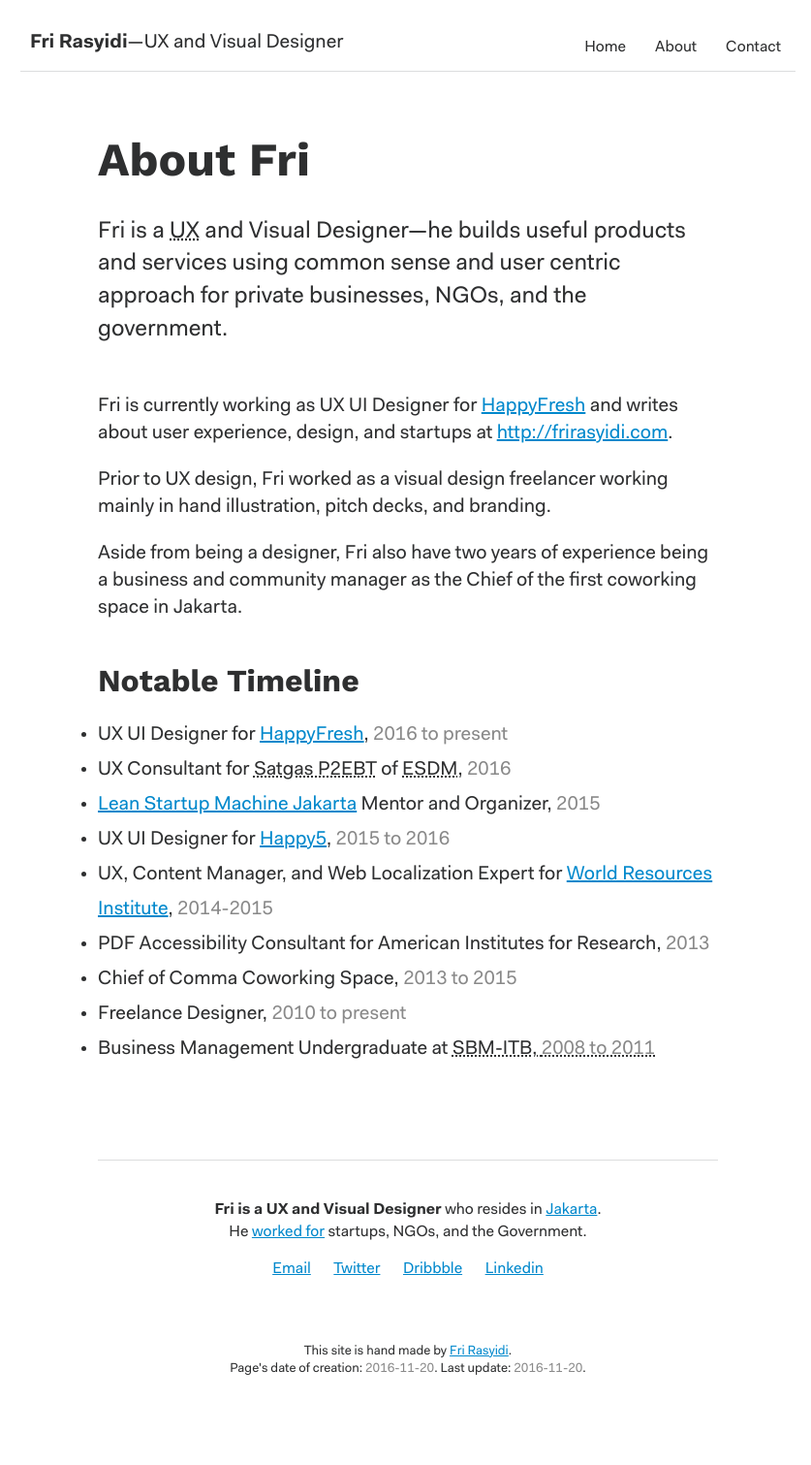
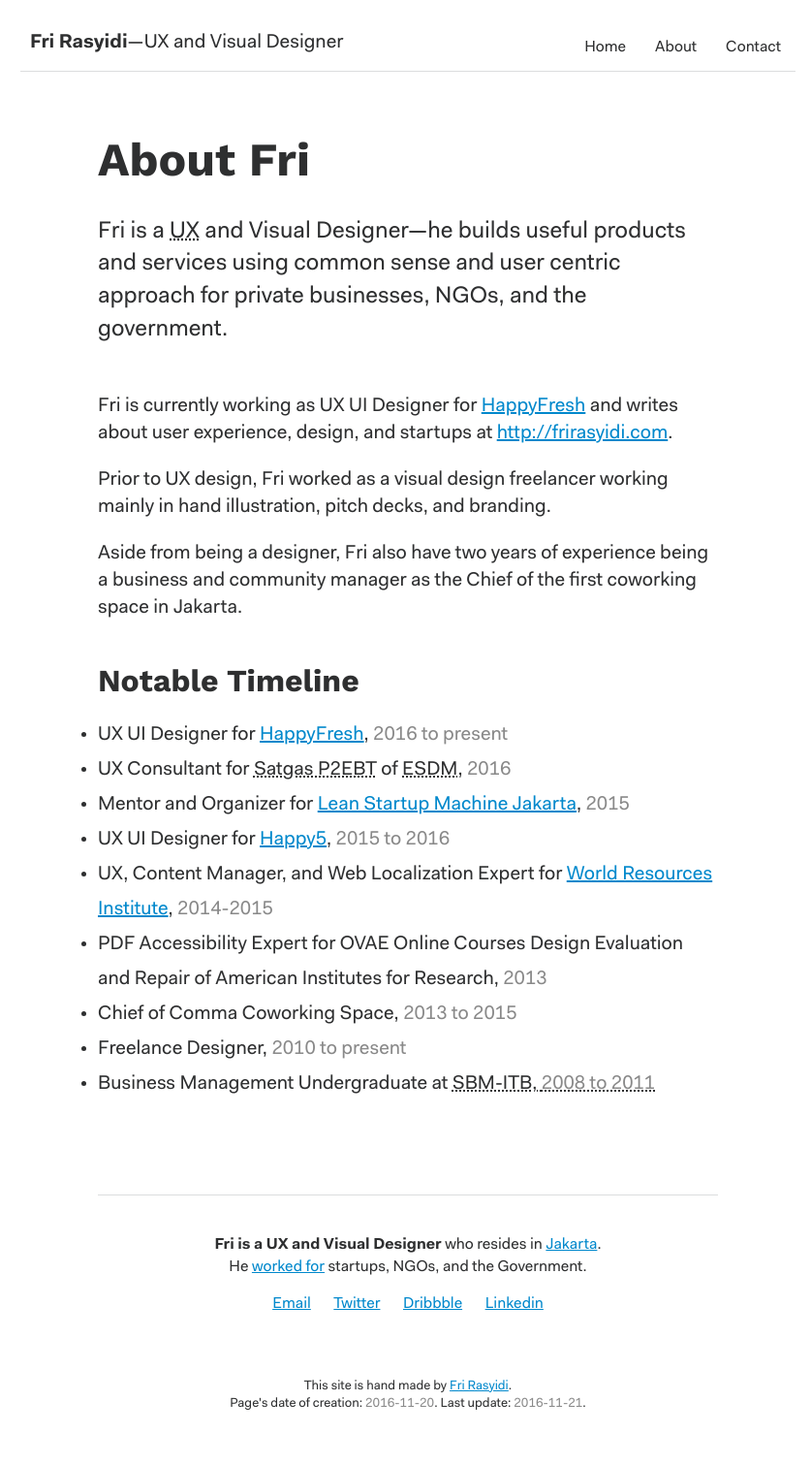
Before and after one commit to frirasyidi/frirasyidi.github.io, a Jekyll site: the page built from _pages/02_about.md, in a window 1280 px wide. Shown: the whole page at 97% size, without its empty margins (219-1056 px from the left). Built offline with Jekyll 4.4.1, drawn with Linux system fonts in a browser that asks for light colours; before the commit the page ends 1475 px from its top, so only the background shows below that.

Commit message:
Update ver. 1.01
* adding additional reading material for “Hello, World!” post, and
* fixing timeline format on About page.

```diff
--- a/_pages/02_about.md
+++ b/_pages/02_about.md
@@ -3,7 +3,7 @@ layout: page
 title: About
 permalink: /about/
 date:   2016-11-20
-update: 2016-11-20
+update: 2016-11-21
 exclude: false
 ---
 
@@ -21,10 +21,10 @@ Aside from being a designer, Fri also have two years of experience being a busin
 
 * UX UI Designer for [HappyFresh][happyfresh], <time>2016 to present</time>
 * UX Consultant for <abbr title="Special Task Force for Acceleration of Renewable Energy Development">Satgas P2EBT</abbr> of <abbr title="Ministry of Energy and Mineral Resources">ESDM</abbr>, <time>2016</time>
-* [Lean Startup Machine Jakarta](https://www.leanstartupmachine.com/cities/jakarta) Mentor and Organizer, <time>2015</time>
+* Mentor and Organizer for [Lean Startup Machine Jakarta](https://www.leanstartupmachine.com/cities/jakarta), <time>2015</time>
 * UX UI Designer for [Happy5](https://www.happy5.co/), <time>2015 to 2016</time>
 * UX, Content Manager, and Web Localization Expert for [World Resources Institute](http://wri-indonesia.org/), <time>2014-2015</time>
-* PDF Accessibility Consultant for American Institutes for Research, <time>2013</time>
+* PDF Accessibility Expert for OVAE Online Courses Design Evaluation and Repair of American Institutes for Research, <time>2013</time>
 * Chief of Comma Coworking Space, <time>2013 to 2015</time>
 * Freelance Designer, <time>2010 to present</time>
 * Business Management Undergraduate at <abbr title="School of Business Management of Institute Teknologi Bandung">SBM-ITB<abbr>, <time>2008 to 2011</time>
```
Also changed, not shown: _posts/2016-11-30-hello-world.md (+2 -1 lines), 3 other files.
